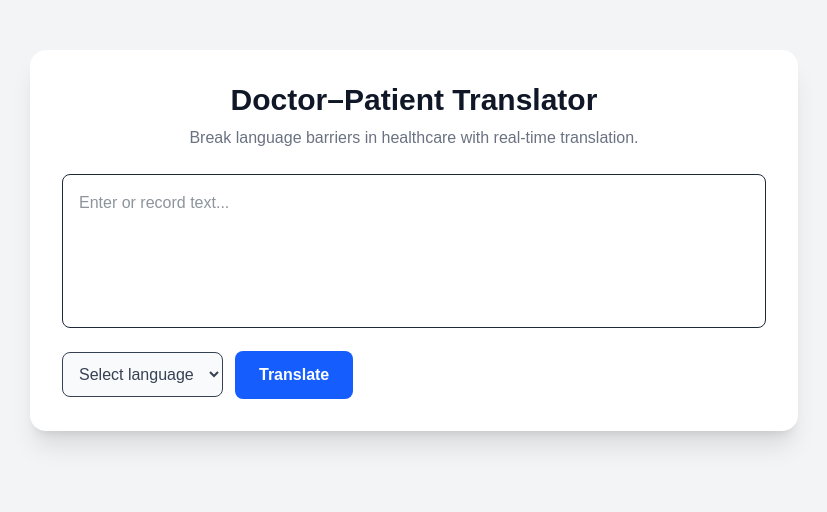
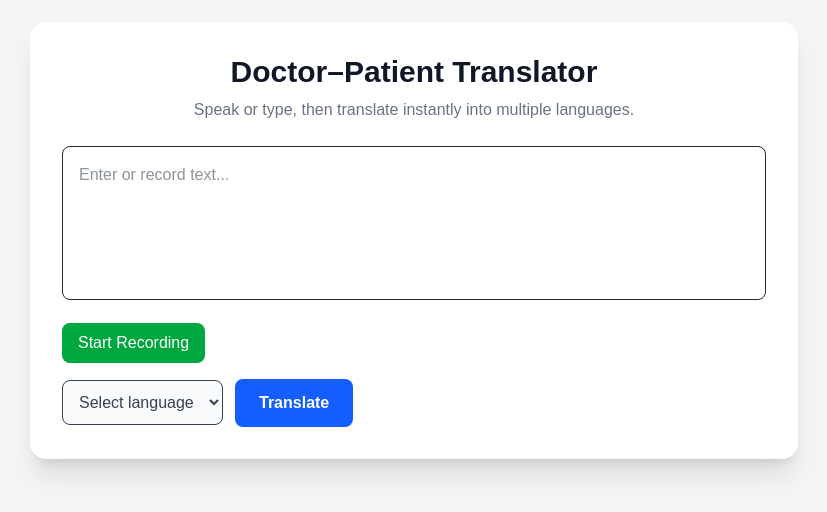
Before and after one commit to vatsashah45/APINowFun-Doctor-Patient-Translator, a Next.js app in the folder doctor-patient-translator/: page / in a window 1280 px wide. Shown: the part 160-672 px from the top of the page, without its empty margins (226-1053 px from the left). Built offline with nearby package versions, Linux system fonts and the light colour scheme.

Commit message:
feat: add voice recording with Web Speech API

```diff
--- a/doctor-patient-translator/src/app/components/TextInput.tsx
+++ b/doctor-patient-translator/src/app/components/TextInput.tsx
@@ -1,18 +1,18 @@
 "use client";
-import { useState } from "react";
 
-export default function TextInput({ onChange }: { onChange: (text: string) => void }) {
-  const [value, setValue] = useState("");
-
+export default function TextInput({
+  value,
+  onChange,
+}: {
+  value: string;
+  onChange: (text: string) => void;
+}) {
   return (
     <textarea
       className="w-full p-4 border rounded-lg focus:ring-2 focus:ring-blue-500 focus:outline-none resize-none text-gray-800"
       rows={5}
       value={value}
-      onChange={(e) => {
-        setValue(e.target.value);
-        onChange(e.target.value);
-      }}
+      onChange={(e) => onChange(e.target.value)}
       placeholder="Enter or record text..."
     />
   );
--- /dev/null
+++ b/doctor-patient-translator/src/app/components/VoiceRecorder.tsx
@@ -0,0 +1,60 @@
+"use client";
+
+import { useState, useRef } from "react";
+
+export default function VoiceRecorder({ onTranscript }: { onTranscript: (text: string) => void }) {
+  const [listening, setListening] = useState(false);
+  const recognitionRef = useRef<SpeechRecognition | null>(null);
+
+  const startListening = () => {
+    if (!("webkitSpeechRecognition" in window)) {
+      alert("Speech recognition not supported in this browser. Try Chrome.");
+      return;
+    }
+
+    const SpeechRecognition = (window as any).webkitSpeechRecognition;
+    const recognition = new SpeechRecognition();
+    recognition.lang = "en-US";
+    recognition.continuous = true;
+    recognition.interimResults = true;
+
+    recognition.onresult = (event: SpeechRecognitionEvent) => {
+      let transcript = "";
+      for (let i = event.resultIndex; i < event.results.length; i++) {
+        transcript += event.results[i][0].transcript + " ";
+      }
+      onTranscript(transcript);
+    };
+
+    recognition.onend = () => setListening(false);
+
+    recognition.start();
+    recognitionRef.current = recognition;
+    setListening(true);
+  };
+
+  const stopListening = () => {
+    recognitionRef.current?.stop();
+    setListening(false);
+  };
+
+  return (
+    <div className="flex gap-3">
+      {!listening ? (
+        <button
+          className="bg-green-600 hover:bg-green-700 text-white px-4 py-2 rounded-lg"
+          onClick={startListening}
+        >
+          Start Recording
+        </button>
+      ) : (
+        <button
+          className="bg-red-600 hover:bg-red-700 text-white px-4 py-2 rounded-lg"
+          onClick={stopListening}
+        >
+          Stop Recording
+        </button>
+      )}
+    </div>
+  );
+}
--- a/doctor-patient-translator/src/app/page.tsx
+++ b/doctor-patient-translator/src/app/page.tsx
@@ -5,6 +5,7 @@ import TextInput from "./components/TextInput";
 import LanguageSelector from "./components/LanguageSelector";
 import TranslateButton from "./components/TranslateButton";
 import TranslationResults from "./components/TranslationResults";
+import VoiceRecorder from "./components/VoiceRecorder";
 
 export default function HomePage() {
   const [text, setText] = useState("");
@@ -39,11 +40,14 @@ export default function HomePage() {
           Doctor–Patient Translator
         </h1>
         <p className="text-gray-500 mb-6 text-center">
-          Break language barriers in healthcare with real-time translation.
+          Speak or type, then translate instantly into multiple languages.
         </p>
 
         <div className="space-y-4">
-          <TextInput onChange={setText} />
+          <TextInput value={text} onChange={setText} />
+
+          <VoiceRecorder onTranscript={(t) => setText((prev) => prev + " " + t)} />
+
           <div className="flex gap-3 items-center">
             <LanguageSelector onSelect={setLang} />
             <TranslateButton onClick={handleTranslate} loading={loading} />
```
